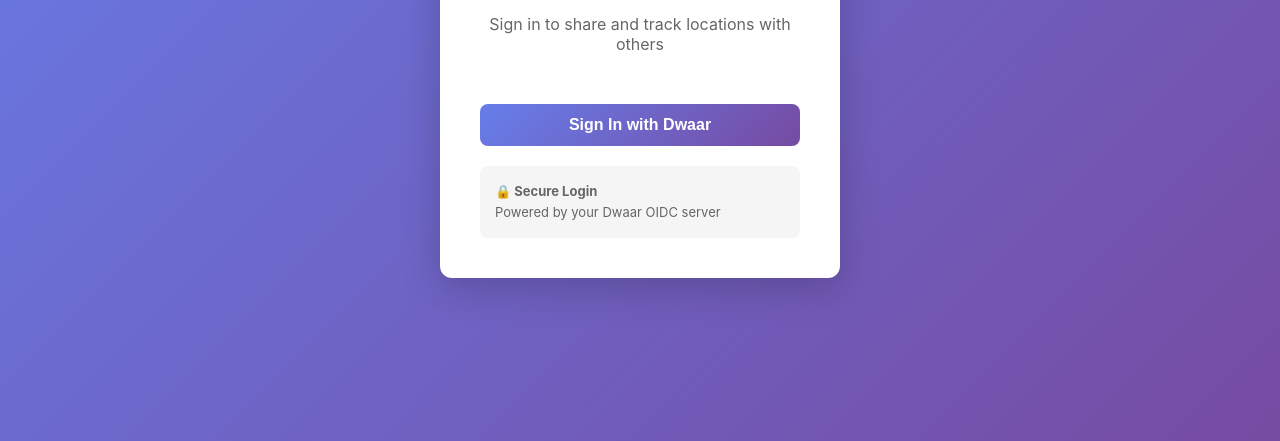
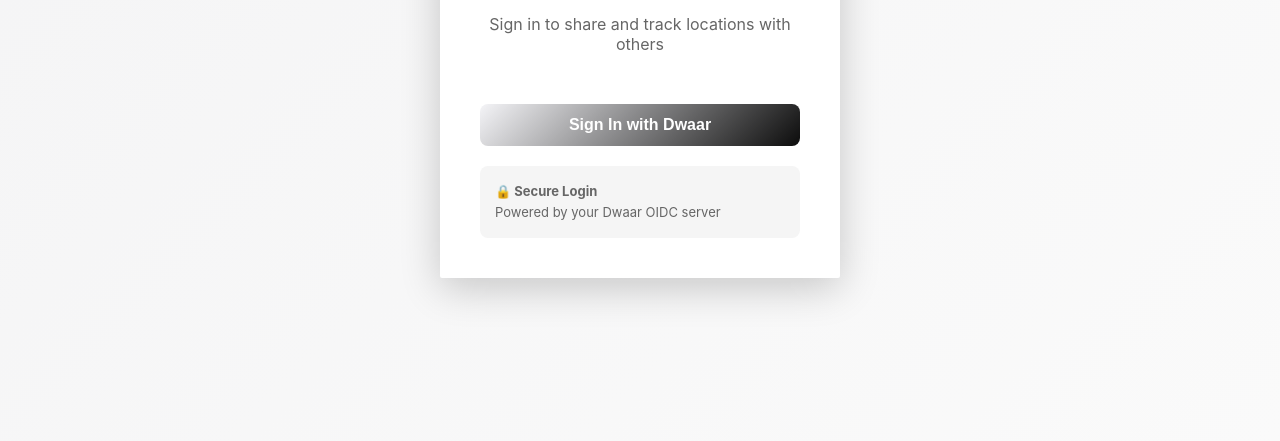
Before and after one commit to NamraSuthar/live-location-tracker-, a website: page client/login.html in a window 1280 px wide. Shown: the part 359-800 px from the top of the page. Drawn offline with Linux system fonts and the light colour scheme.

Commit message:
css change

```diff
--- a/client/login.html
+++ b/client/login.html
@@ -13,7 +13,7 @@
 
         body {
             font-family: -apple-system, BlinkMacSystemFont, 'Segoe UI', Roboto, sans-serif;
-            background: linear-gradient(135deg, #667eea 0%, #764ba2 100%);
+            background: linear-gradient(135deg, #f4f4f5 0%, #fafafa 100%);
             min-height: 100vh;
             display: flex;
             justify-content: center;
@@ -22,7 +22,8 @@
 
         .login-container {
             background: white;
-            border-radius: 12px;
+            border-color: solid #000;
+            border-radius: 2px;
             box-shadow: 0 10px 40px rgba(0, 0, 0, 0.2);
             padding: 40px;
             max-width: 400px;
@@ -54,7 +55,7 @@
             width: 100%;
             padding: 12px 20px;
             margin-top: 30px;
-            background: linear-gradient(135deg, #667eea 0%, #764ba2 100%);
+            background: linear-gradient(135deg, #f4f4f7 0%, #0c0c0c 100%);
             color: white;
             border: none;
             border-radius: 8px;
```
